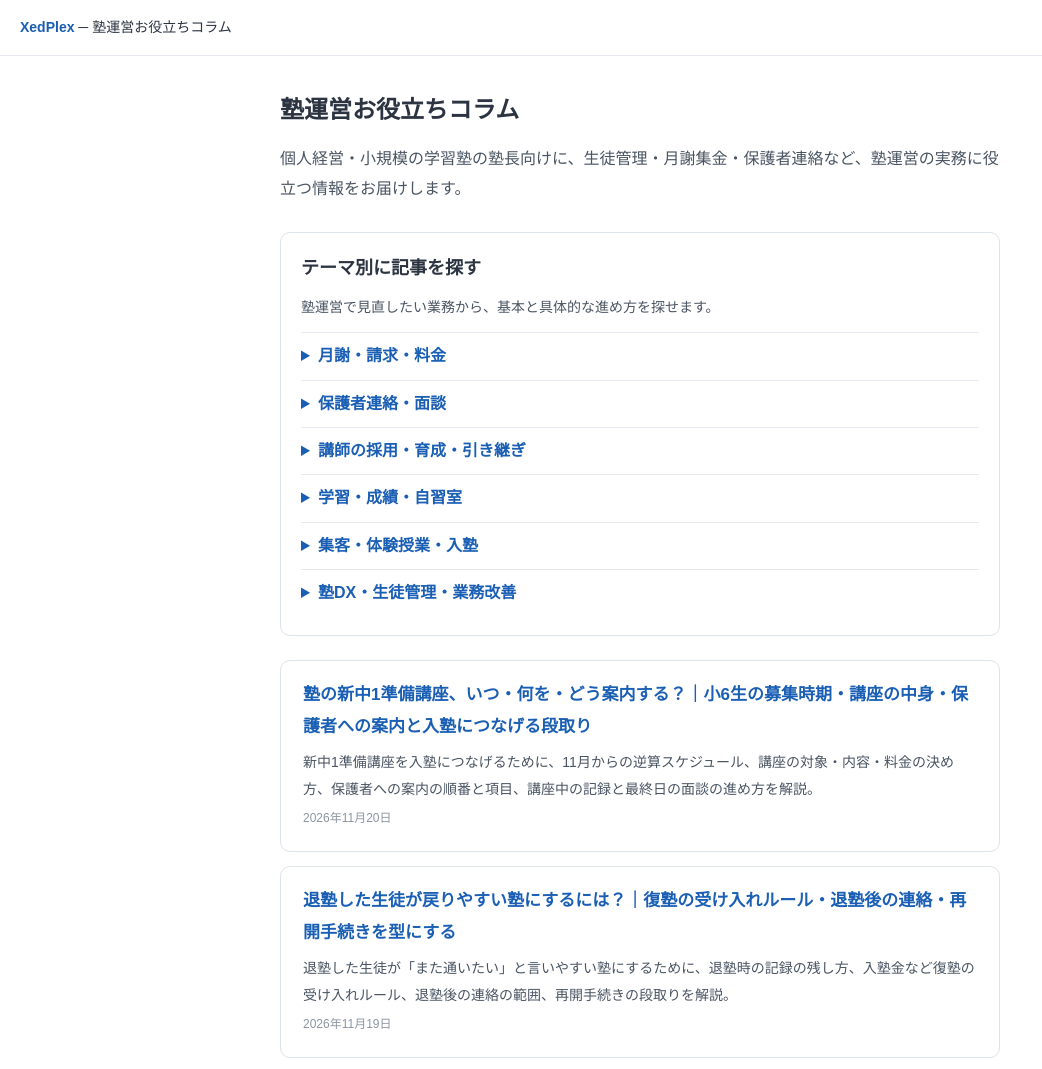
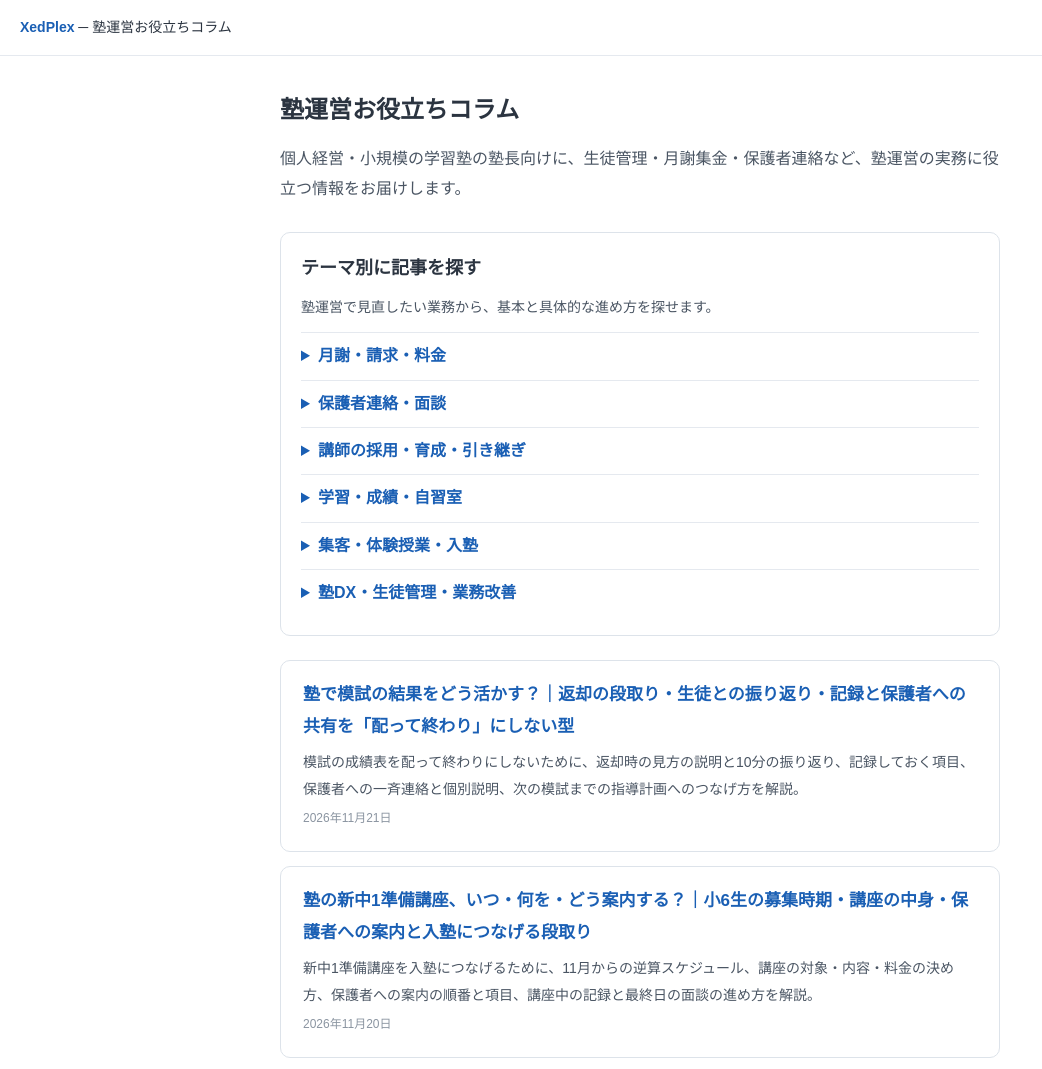
Before and after one commit to BrightGeniusSawada/xedplex-column, a plain HTML site: page index.html in a window 1280 px wide. Shown: the top 1069 px of the page, without its empty margins (0-1042 px from the left). Drawn offline with Linux system fonts and the light colour scheme.

Commit message:
記事追加: 塾で模試の結果をどう活かす？（一覧・アイキャッチ設定を更新）

```diff
--- a/index.html
+++ b/index.html
@@ -96,6 +96,11 @@
 <!-- seo-topics:end -->
 
 <!-- ▼ 新しい記事はこのリストの一番上に追加してください -->
+<a class="card" href="moshi-kekka-katsuyo-juku.html">
+  <h2>塾で模試の結果をどう活かす？｜返却の段取り・生徒との振り返り・記録と保護者への共有を「配って終わり」にしない型</h2>
+  <p>模試の成績表を配って終わりにしないために、返却時の見方の説明と10分の振り返り、記録しておく項目、保護者への一斉連絡と個別説明、次の模試までの指導計画へのつなげ方を解説。</p>
+  <span class="date">2026年11月21日</span>
+</a>
 <a class="card" href="shinchu1-junbi-koza-unei.html">
   <h2>塾の新中1準備講座、いつ・何を・どう案内する？｜小6生の募集時期・講座の中身・保護者への案内と入塾につなげる段取り</h2>
   <p>新中1準備講座を入塾につなげるために、11月からの逆算スケジュール、講座の対象・内容・料金の決め方、保護者への案内の順番と項目、講座中の記録と最終日の面談の進め方を解説。</p>
--- a/tools/eyecatch.json
+++ b/tools/eyecatch.json
@@ -89,5 +89,6 @@
   {"slug": "nyujukugo-ikkagetsu-follow", "title": "入塾後1か月のフォロー、|何をしていますか？", "subtitle": "最初の30日で早期退塾を防ぐ型"},
   {"slug": "tsuchihyo-hyotei-kiroku-katsuyo", "title": "塾で通知表、|見せてもらって終わり？", "subtitle": "評定の集め方・記録・活かし方"},
   {"slug": "taijukusei-fukujuku-ukeire", "title": "辞めた生徒が|戻りやすい塾にするには？", "subtitle": "復塾の受け入れルールと連絡の型"},
-  {"slug": "shinchu1-junbi-koza-unei", "title": "新中1準備講座、|入塾につながっていますか？", "subtitle": "募集時期・案内・面談の型"}
+  {"slug": "shinchu1-junbi-koza-unei", "title": "新中1準備講座、|入塾につながっていますか？", "subtitle": "募集時期・案内・面談の型"},
+  {"slug": "moshi-kekka-katsuyo-juku", "title": "模試の結果、|配って終わりになっていない？", "subtitle": "返却・記録・保護者共有の型"}
 ]
```
